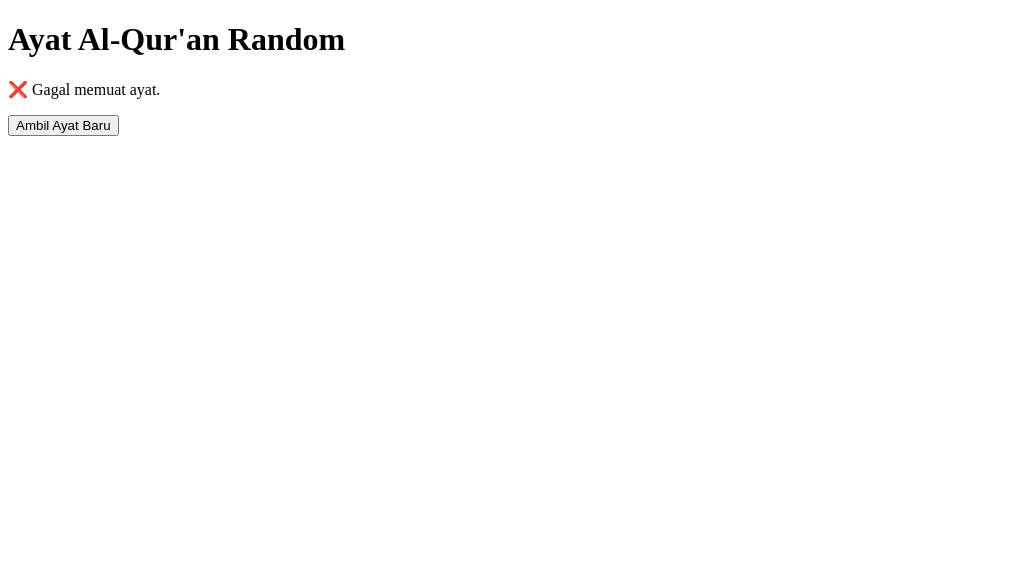
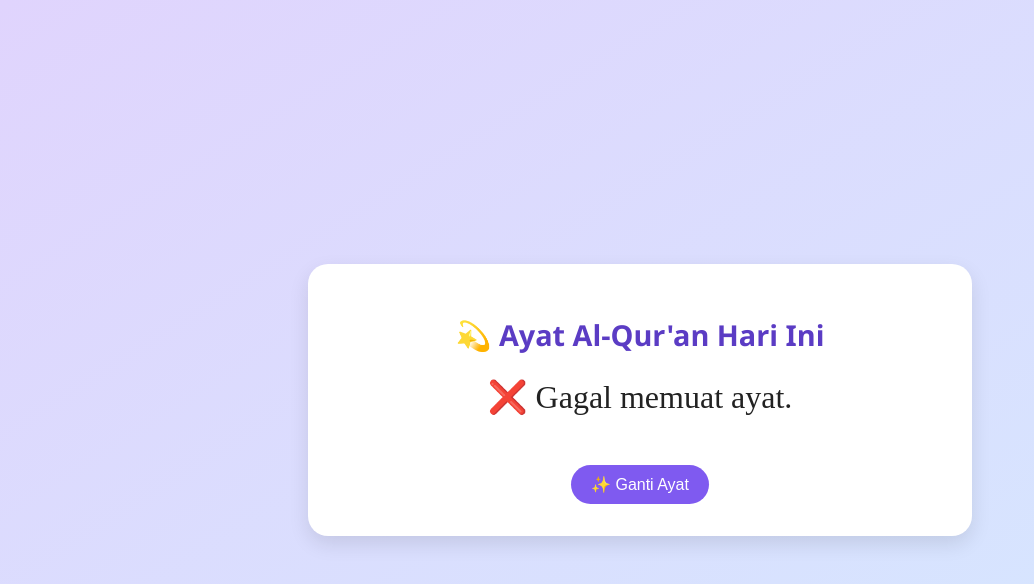
Before and after one commit to RafhCuan/AyatRandom.github.io, a plain HTML site: page index.html in a window 1280 px wide. Shown: the whole page, without its empty margins (0-1034 px from the left). Drawn offline with Linux system fonts and the light colour scheme; no server answers.

Commit message:
Update index.html

```diff
--- a/index.html
+++ b/index.html
@@ -3,18 +3,100 @@
 <head>
   <meta charset="UTF-8">
   <meta name="viewport" content="width=device-width, initial-scale=1">
-  <title>Ayat Al-Qur'an Acak</title>
+  <title>Daily Qur'an ✨</title>
+  <style>
+    body {
+      margin: 0;
+      padding: 0;
+      font-family: 'Segoe UI', sans-serif;
+      background: linear-gradient(to bottom right, #e0d4fd, #d4e9ff);
+      display: flex;
+      flex-direction: column;
+      align-items: center;
+      justify-content: center;
+      min-height: 100vh;
+      text-align: center;
+      color: #333;
+    }
+
+    .container {
+      background-color: white;
+      padding: 2rem;
+      border-radius: 20px;
+      box-shadow: 0 8px 20px rgba(0,0,0,0.1);
+      max-width: 600px;
+      width: 90%;
+      animation: fadeIn 0.8s ease-in;
+    }
+
+    h1 {
+      font-size: 1.8rem;
+      margin-bottom: 1.5rem;
+      color: #5b3cc4;
+    }
+
+    #arab {
+      font-size: 2rem;
+      font-family: 'Amiri', serif;
+      margin: 1rem 0;
+      color: #222;
+    }
+
+    #latin {
+      font-style: italic;
+      margin: 0.5rem 0;
+      color: #555;
+    }
+
+    #terjemah {
+      font-size: 1.1rem;
+      margin-top: 0.5rem;
+      color: #444;
+    }
+
+    button {
+      margin-top: 2rem;
+      padding: 10px 20px;
+      border: none;
+      border-radius: 25px;
+      background-color: #7f5af0;
+      color: white;
+      font-size: 1rem;
+      cursor: pointer;
+      transition: background-color 0.3s ease;
+    }
+
+    button:hover {
+      background-color: #5d3bce;
+    }
+
+    @keyframes fadeIn {
+      from { opacity: 0; transform: translateY(20px); }
+      to   { opacity: 1; transform: translateY(0); }
+    }
+
+    @media (max-width: 500px) {
+      #arab {
+        font-size: 1.5rem;
+      }
+      h1 {
+        font-size: 1.5rem;
+      }
+    }
+  </style>
 </head>
 <body>
-  <h1>Ayat Al-Qur'an Random</h1>
-  <p id="arab">Memuat...</p>
-  <p id="latin"></p>
-  <p id="terjemah"></p>
-  <button onclick="getRandomAyat()">Ambil Ayat Baru</button>
+  <div class="container">
+    <h1>💫 Ayat Al-Qur'an Hari Ini</h1>
+    <p id="arab">Memuat ayat...</p>
+    <p id="latin"></p>
+    <p id="terjemah"></p>
+    <button onclick="getRandomAyat()">✨ Ganti Ayat</button>
+  </div>
 
   <script>
     async function getRandomAyat() {
-      document.getElementById("arab").textContent = "⏳ Mengambil ayat...";
+      document.getElementById("arab").textContent = "⏳ Memuat ayat...";
       document.getElementById("latin").textContent = "";
       document.getElementById("terjemah").textContent = "";
 
@@ -23,7 +105,6 @@
         const ayat = Math.floor(Math.random() * 10) + 1;
 
         const url = `https://api.alquran.cloud/v1/ayah/${surat}:${ayat}/editions/quran-uthmani,id.indonesian`;
-
         const res = await fetch(url);
         const data = await res.json();
 
```
